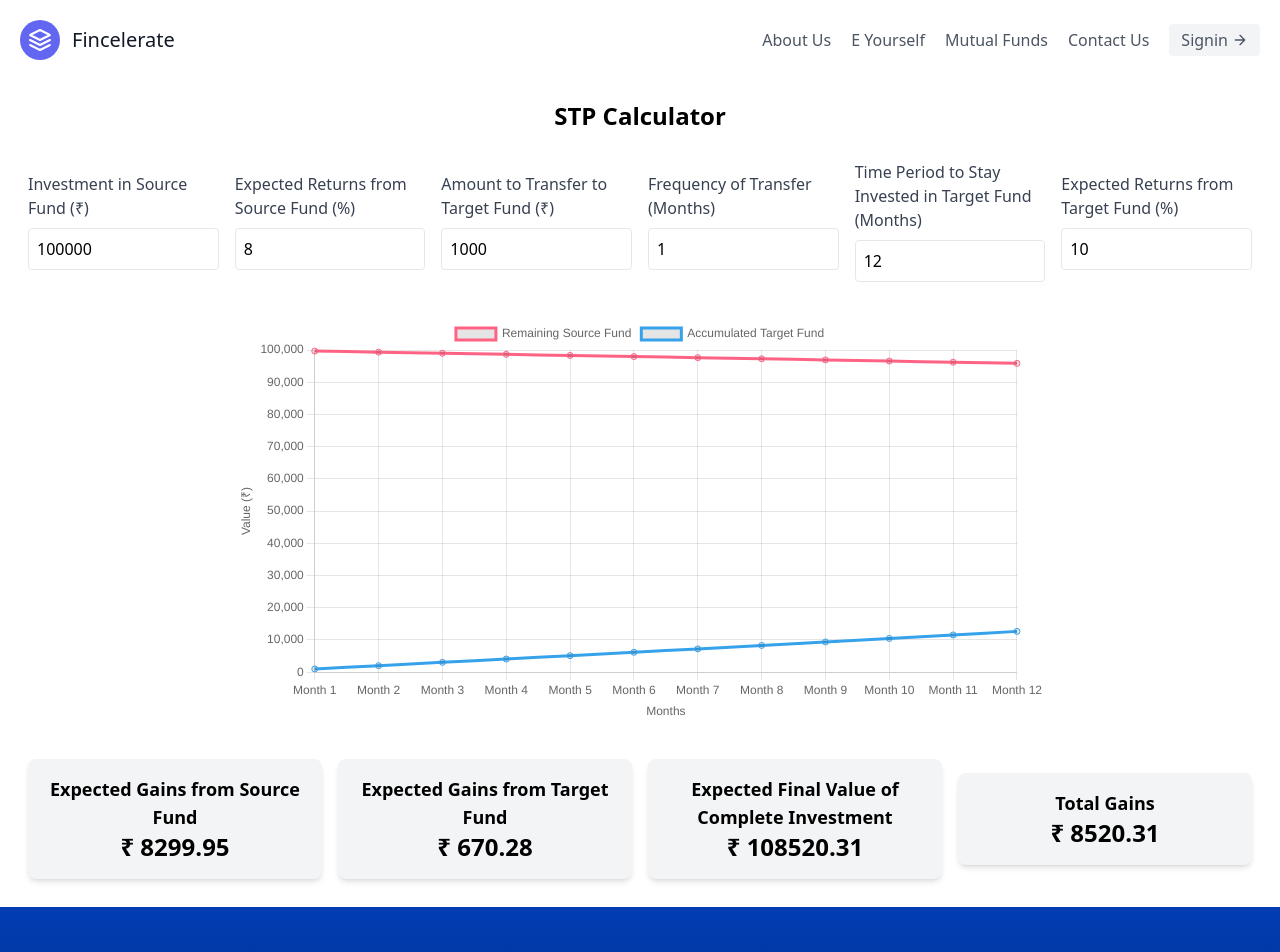
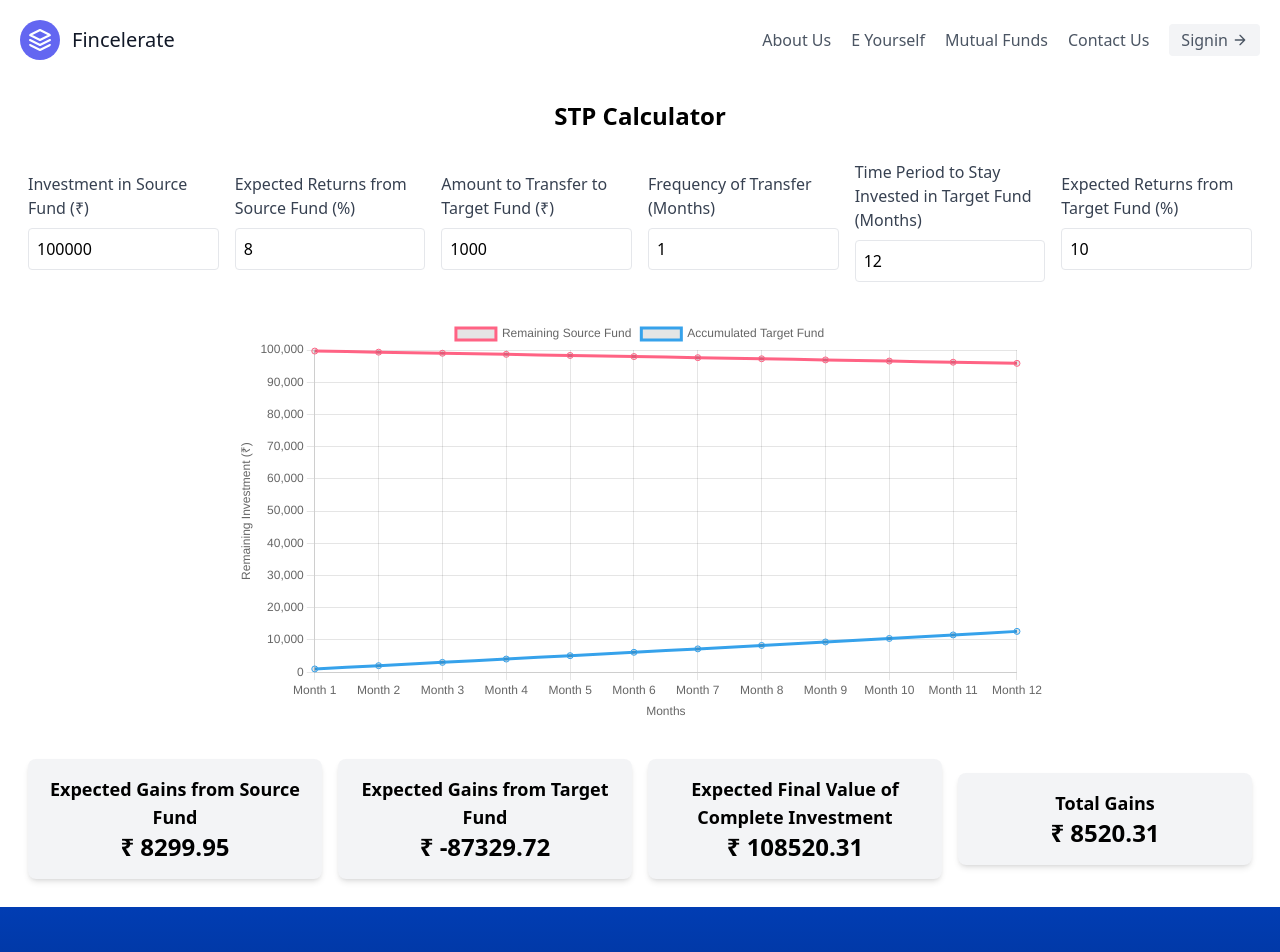
Before and after one commit to yashc9602/Fincelerate, a React (Vite) app in the folder Frontend/: page /stpcalculator in a window 1280 px wide. Shown: the top 952 px of the page. Built offline with nearby package versions, Linux system fonts and the light colour scheme.

Commit message:
localhost

```diff
--- a/Frontend/src/components/ProfileForm.jsx
+++ b/Frontend/src/components/ProfileForm.jsx
@@ -22,7 +22,7 @@ export default function ProfileForm() {
 
   useEffect(() => {
     // Fetch user profile data if available and set form data
-    fetch('http://localhost:3000/server/profile', {
+    fetch('https://fincelerate.onrender.com/server/profile', {
       method: 'GET',
       headers: {
         'Content-Type': 'application/json',
@@ -52,7 +52,7 @@ export default function ProfileForm() {
 
   const handleSubmit = (e) => {
     e.preventDefault();
-    fetch('http://localhost:3000/server/profile', {
+    fetch('https://fincelerate.onrender.com/server/profile', {
       method: 'POST',
       headers: {
         'Content-Type': 'application/json',
--- a/Frontend/src/components/ProfileView.jsx
+++ b/Frontend/src/components/ProfileView.jsx
@@ -7,7 +7,7 @@ const ProfileView = () => {
   const navigate = useNavigate();
 
   useEffect(() => {
-    fetch('http://localhost:3000/server/profile', {
+    fetch('https://fincelerate.onrender.com/server/profile', {
       method: 'GET',
       headers: {
         'Content-Type': 'application/json',
--- a/Frontend/src/components/STPCalculator.jsx
+++ b/Frontend/src/components/STPCalculator.jsx
@@ -2,7 +2,9 @@ import React, { useState, useEffect } from 'react';
 import { Line } from 'react-chartjs-2';
 import 'chart.js/auto';
 
-export default function StpCalculator() {
+const inflationRate = 6 / 100;
+
+export default function STPCalculator() {
   const [sourceInvestment, setSourceInvestment] = useState(100000);
   const [sourceReturns, setSourceReturns] = useState(8);
   const [transferAmount, setTransferAmount] = useState(1000);
@@ -24,30 +26,35 @@ export default function StpCalculator() {
       let remainingSource = sourceInvestment;
       let accumulatedTarget = 0;
       let growthData = [];
+      let monthlyWithdrawals = targetPeriod * frequency;
 
-      for (let i = 0; i < targetPeriod; i++) {
-        if (remainingSource < transferAmount) {
-          transferAmount = remainingSource;
-        }
+      for (let i = 1; i <= monthlyWithdrawals; i++) {
+        let actualTransferAmount = Math.min(transferAmount, remainingSource);
 
         // Calculate gains in source fund
         let sourceGainsThisMonth = remainingSource * sourceMonthlyRate;
-        remainingSource += sourceGainsThisMonth - transferAmount;
+        remainingSource += sourceGainsThisMonth - actualTransferAmount;
 
         // Calculate gains in target fund
-        accumulatedTarget += transferAmount;
+        accumulatedTarget += actualTransferAmount;
         let targetGainsThisMonth = accumulatedTarget * targetMonthlyRate;
         accumulatedTarget += targetGainsThisMonth;
 
         growthData.push({
-          month: i + 1,
+          month: i,
           remainingSource: Math.max(remainingSource, 0),
           accumulatedTarget: accumulatedTarget,
         });
+
+        if (remainingSource <= 0) {
+          monthlyWithdrawals = i;
+          break;
+        }
       }
 
+      let expectedGainsValue = accumulatedTarget - sourceInvestment;
       setSourceGains(sourceInvestment * (1 + sourceMonthlyRate) ** targetPeriod - sourceInvestment);
-      setTargetGains(accumulatedTarget - transferAmount * targetPeriod);
+      setTargetGains(accumulatedTarget - sourceInvestment);
       setFinalValue(remainingSource + accumulatedTarget);
       setTotalGains((remainingSource + accumulatedTarget) - sourceInvestment);
       setGraphData(growthData);
@@ -87,7 +94,7 @@ export default function StpCalculator() {
       y: {
         title: {
           display: true,
-          text: 'Value (₹)',
+          text: 'Remaining Investment (₹)',
         },
         beginAtZero: true,
       },
--- a/Frontend/src/components/Signin.jsx
+++ b/Frontend/src/components/Signin.jsx
@@ -23,7 +23,7 @@ export default function Signin() {
   }, []);
 
   const handleOtplessUser = (otplessUser) => {
-    fetch('https://fincelerate-1.onrender.com/server/auth/otpless', {
+    fetch('https://fincelerate.onrender.com/server/auth/otpless', {
       method: 'POST',
       headers: {
         'Content-Type': 'application/json',
```
